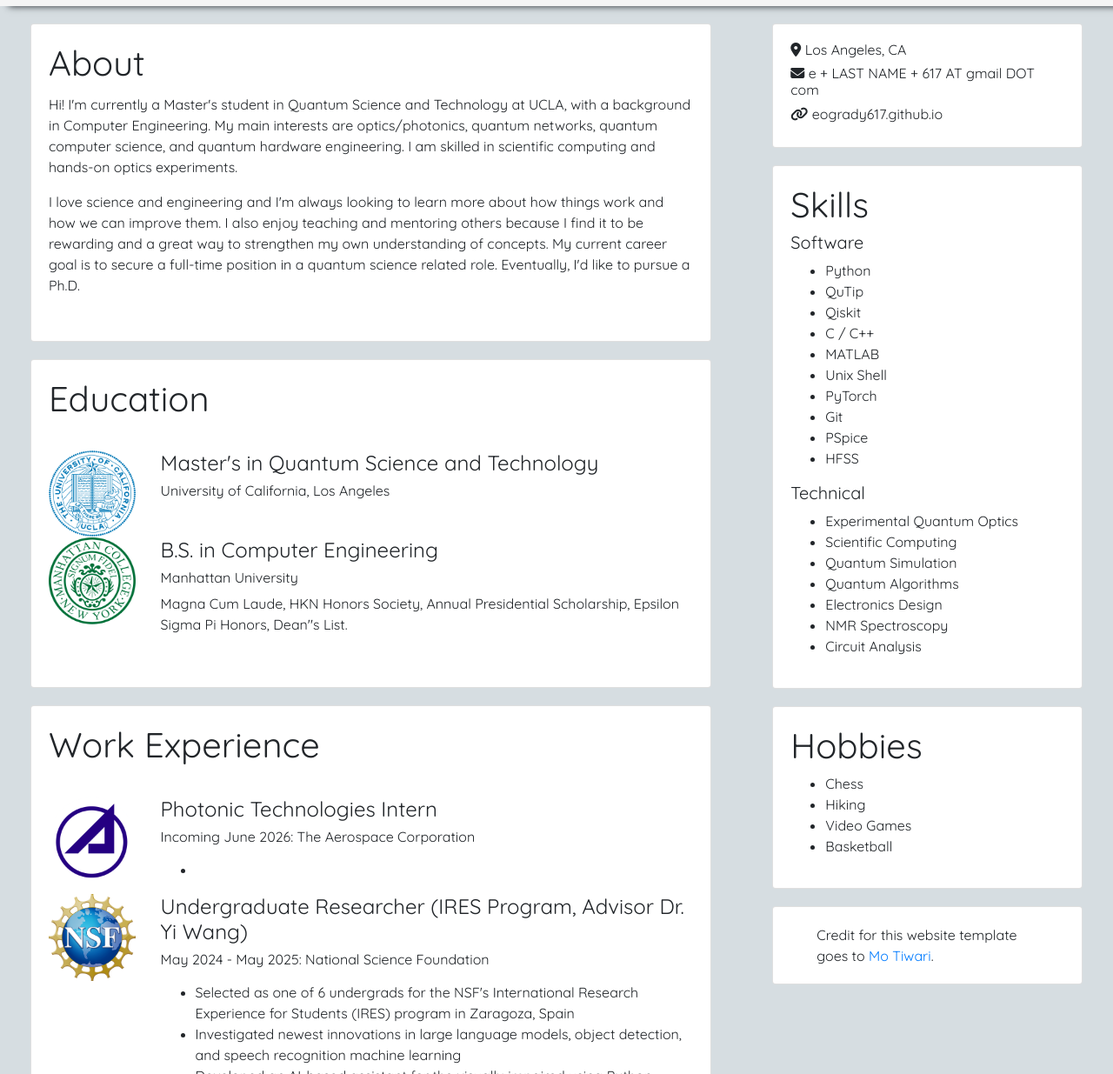
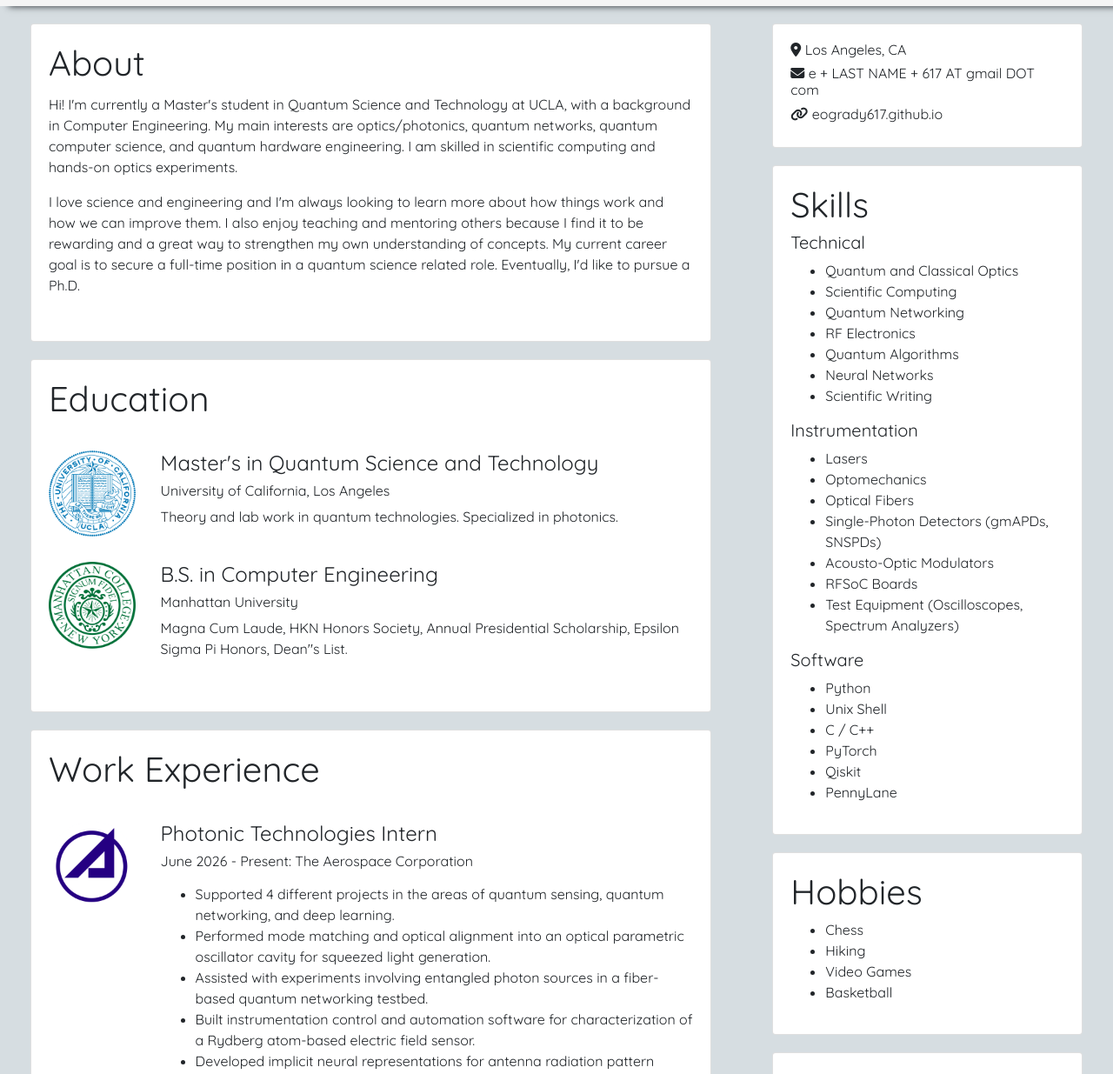
Before and after one commit to eogrady617/eogrady617.github.io, a Jekyll site: the page built from index.md, in a window 1280 px wide and 1400 px high, cut to the strip 165-1400 px from the top of the window. Shown: the whole strip at 87% size. Built offline with Jekyll 4.4.1, drawn with Linux system fonts in a browser that asks for light colours; nearby versions of some CDN libraries; comment, search, counter and statistics services are not loaded; a style sheet for code colours, icons or effects is not loaded; some of the changed text lies outside the part shown.

Commit message:
updatesssss

```diff
--- a/_config.yml
+++ b/_config.yml
@@ -51,10 +51,15 @@ author_website_url: eogrady617.github.io
 author_work_experiences:
 - company_name: The Aerospace Corporation
   company_logo: aero.png
-  dates: Incoming June 2026
+  dates: June 2026 - Present
   designation: Photonic Technologies Intern
   description:
-  - ''
+  - Supported 4 different projects in the areas of quantum sensing, quantum networking, and deep learning.
+  - Performed mode matching and optical alignment into an optical parametric oscillator cavity for squeezed light generation.
+  - Assisted with experiments involving entangled photon sources in a fiber-based quantum networking testbed.
+  - Built instrumentation control and automation software for characterization of a Rydberg atom-based electric field sensor.
+  - Developed implicit neural representations for antenna radiation pattern interpolation.
+
   visibility: true
 - company_name: National Science Foundation
   company_logo: nsf.png
@@ -71,7 +76,7 @@ author_education_details:
 - college_logo: ucla.png
   college_name: University of California, Los Angeles
   college_degree: Master's in Quantum Science and Technology
-  description:
+  description: Theory and lab work in quantum technologies. Specialized in photonics.
   visibility: true
 - college_logo: mu.png
   college_name: Manhattan University
@@ -107,25 +112,32 @@ author_other_experiences:
   - Mentored two underclassmen in professional and academic advice
   visibility: true
 author_skills:
+  technical:
+  - Quantum and Classical Optics
+  - Scientific Computing
+  - Quantum Networking
+  - RF Electronics
+  - Quantum Algorithms
+  - Neural Networks
+  - Scientific Writing
+
+  instrumentation:
+  - Lasers
+  - Optomechanics
+  - Optical Fibers
+  - Single-Photon Detectors (gmAPDs, SNSPDs)
+  - Acousto-Optic Modulators
+  - RFSoC Boards
+  - Test Equipment (Oscilloscopes, Spectrum Analyzers)
+
   software:
   - Python
-  - QuTip
+  - Unix Shell
+  - C / C++
+  - PyTorch
   - Qiskit
-  - C / C++
-  - MATLAB
-  - Unix Shell
-  - PyTorch
-  - Git
-  - PSpice
-  - HFSS
-  technical:
-  - Experimental Quantum Optics
-  - Scientific Computing
-  - Quantum Simulation
-  - Quantum Algorithms
-  - Electronics Design
-  - NMR Spectroscopy
-  - Circuit Analysis
+  - PennyLane
+
 accomplishments:
 - Add your accomplishments and milestones here
 #github_username: eogrady617
--- a/_layouts/about_me.html
+++ b/_layouts/about_me.html
@@ -121,22 +121,18 @@ layout: default
         {% if site.author_skills %}
         <div class="card">
             <h1> Skills </h1>
-            {% if site.author_skills.software %}
-            <h5>Software</h5>
+            {% for category in site.author_skills %}
+              {% assign category_name = category[0] %}
+              {% assign category_skills = category[1] %}
+              {% if category_skills %}
+              <h5>{{ category_name | replace: "_", " " | capitalize }}</h5>
               <ul>
-              {% for skill in site.author_skills.software %}
+                {% for skill in category_skills %}
                   <li>{{ skill }}</li>
                 {% endfor %}
               </ul>
               {% endif %}
-            {% if site.author_skills.technical %}
-            <h5>Technical</h5>
-            <ul>
-              {% for skill in site.author_skills.technical %}
-                <li>{{ skill }}</li>
             {% endfor %}
-            </ul>
-            {% endif %}
         </div>
         {% endif %}
 
```
Also changed, not shown: _projects/aom.md (added, +13 -0 lines), _projects/eom.md (deleted, +0 -13 lines), _projects/freq_stab.md (deleted, +0 -12 lines), assets/img/aom.png (added), assets/img/eom.png (deleted). Lines whose indentation alone changed are shown as unchanged.
